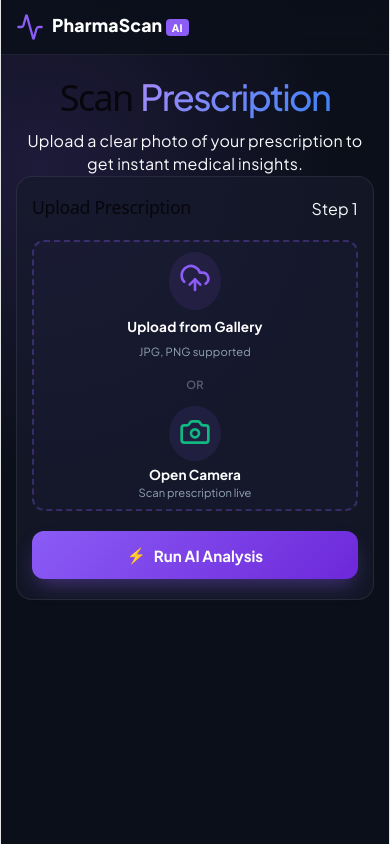
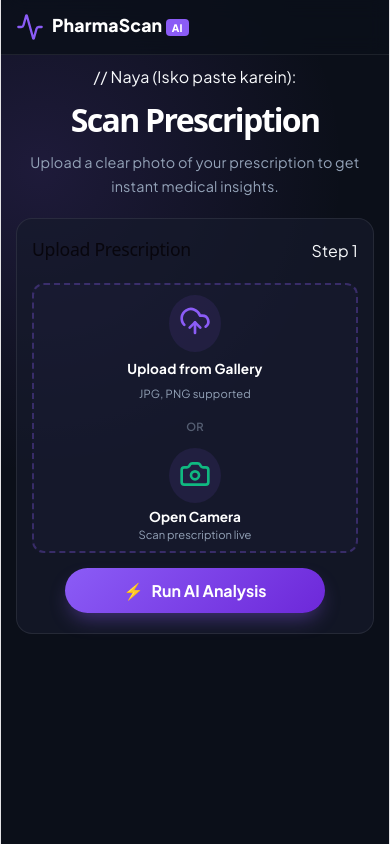
Before and after one commit to surya88589859-svg/PharmaScan-AI, a React (Vite) app: page / in a window 390 px wide. Both pictures are taken after a click on the button "Start Analysis". Built offline with nearby package versions, Linux system fonts and the light colour scheme.

Commit message:
Fixed all 3 mobile issues from screenshot

```diff
--- a/src/App.css
+++ b/src/App.css
@@ -197,3 +197,37 @@ input[type="file"] { display: none !important; }
 .info-box.avoid { border-left: 3px solid var(--danger); }
 .info-box.diet { border-left: 3px solid var(--success); }
 .info-box.side-effects { border-left: 3px solid var(--warning); }
+
+
+/* =========================================
+   ULTIMATE FIX: Button Center & Layout
+   ========================================= */
+
+/* Button ko bilkul center mein laane ke liye */
+.upload-section .btn-glow {
+  width: 80% !important; /* Mobile par thoda sa margin chhodega */
+  max-width: 300px !important;
+  margin: 15px auto 0 auto !important; /* Auto margin se center hoga */
+  display: flex !important;
+  justify-content: center !important;
+  align-items: center !important;
+  padding: 12px 20px !important;
+  border-radius: 30px !important;
+  font-size: 1rem !important;
+}
+
+/* Extra File Input ko hide karne ke liye ultimate CSS */
+input[type="file"] {
+  display: none !important;
+  visibility: hidden !important;
+  opacity: 0 !important;
+  width: 0 !important;
+  height: 0 !important;
+  position: absolute !important;
+  z-index: -1 !important;
+}
+
+/* Scan Page Title ko White karne ke liye */
+.header h1 {
+  color: #FFFFFF !important;
+}
--- a/src/App.jsx
+++ b/src/App.jsx
@@ -45,10 +45,11 @@ function ScanPage() {
 
   return (
     <div className="app-container">
-      <header className="header">
-        <h1>Scan <span className="gradient-text">Prescription</span></h1>
-        <p>Upload a clear photo of your prescription to get instant medical insights.</p>
-      </header>
+      // Naya (Isko paste karein):
+<header className="header" style={{ textAlign: 'center', marginBottom: '20px' }}>
+  <h1 style={{ color: '#FFFFFF', fontSize: '2rem', fontWeight: '800' }}>Scan Prescription</h1>
+  <p style={{ color: '#94A3B8', fontSize: '0.9rem', marginTop: '5px' }}>Upload a clear photo of your prescription to get instant medical insights.</p>
+</header>
 
       <div className="single-column">
         <UploadBox
--- a/src/components/UploadBox.jsx
+++ b/src/components/UploadBox.jsx
@@ -130,7 +130,7 @@ function UploadBox({ image, preview, handleImageUpload, handleAnalyze, loading,
   onChange={handleImageUpload}
   className="file-input"
   id="file-upload"
-              style={{ display: 'none' }} /* EXTRA SAFETY: Direct hide kiya hai */
+  style={{ display: 'none', visibility: 'hidden', position: 'absolute', width: '0', height: '0' }}
 />
           </div>
 
```
Lines whose indentation alone changed are shown as unchanged.
